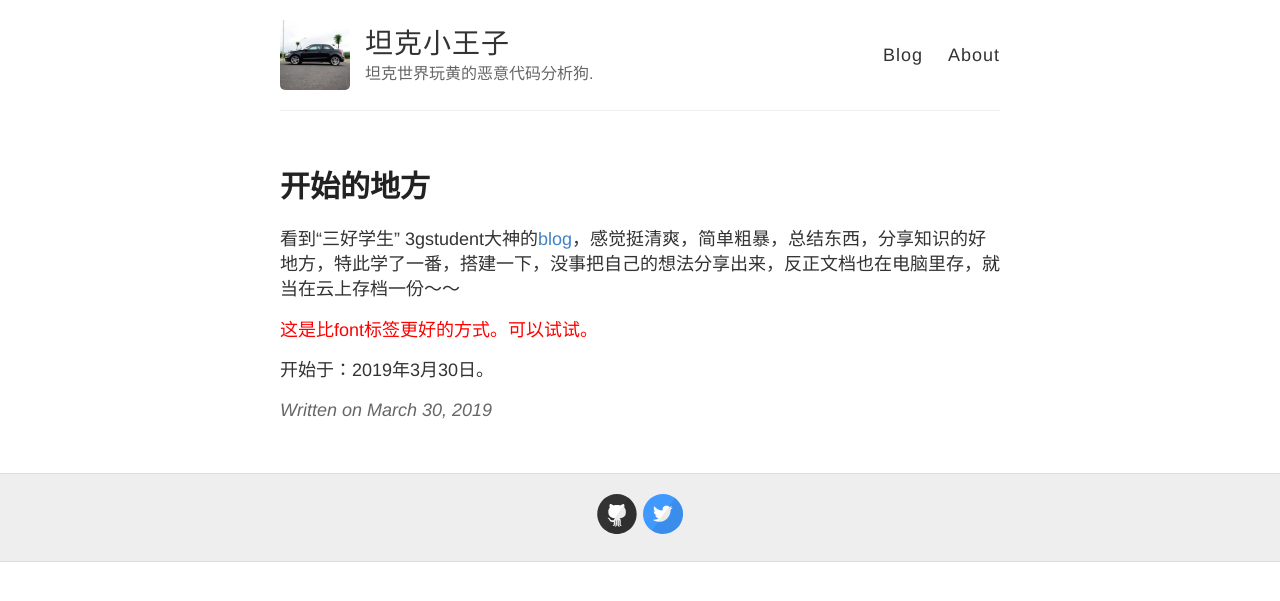
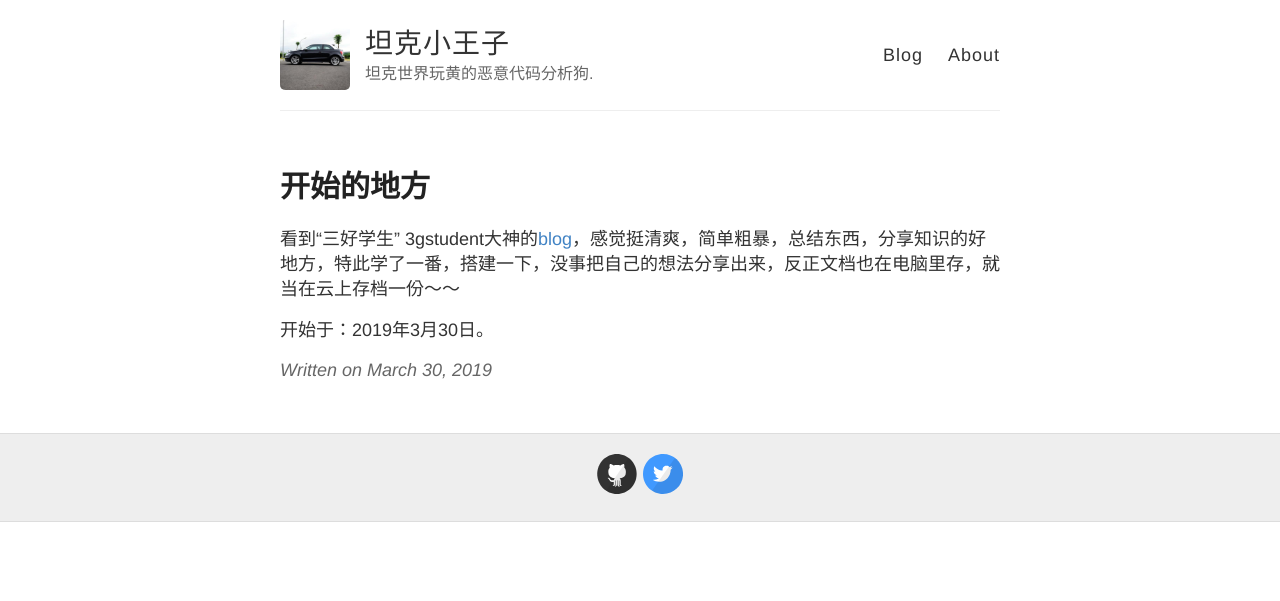
Before and after one commit to kcufId/kcufid.github.io, a Jekyll site: the page built from _posts/2019-03-30-first_post.md, in a window 1280 px wide. Shown: the top 601 px of the page. Built offline with Jekyll 4.4.1, drawn with Linux system fonts in a browser that asks for light colours.

Commit message:
delete  color

```diff
--- a/_posts/2019-03-30-first_post.md
+++ b/_posts/2019-03-30-first_post.md
@@ -7,6 +7,4 @@ title:  开始的地方
 
 
 
-<span style="color:red;">这是比font标签更好的方式。可以试试。</span>
-
 开始于：2019年3月30日。
```
